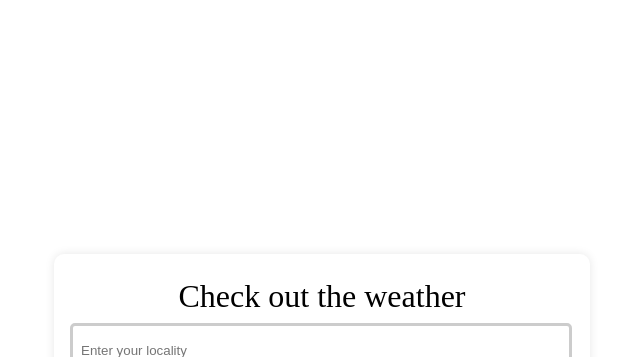
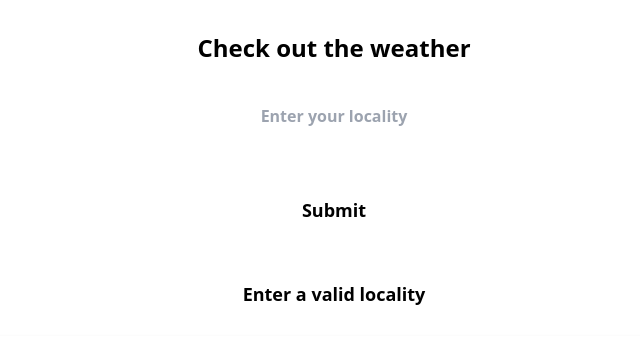
Before and after one commit to Ssn633/Weather-app, a Django app: page / in a window 1280 px wide. Shown: the top 357 px of the page, without its empty margins (318-958 px from the left). Run offline with Django 4.2, Linux system fonts and the light colour scheme; some libraries are stand-ins or nearby versions.

Commit message:
Update home.html

```diff
--- a/core/templates/core/home.html
+++ b/core/templates/core/home.html
@@ -6,95 +6,23 @@
     <meta http-equiv="X-UA-Compatible" content="IE=edge">
     <meta name="viewport" content="width=device-width, initial-scale=1.0">
     <title>Weather</title>
-    <style>
-        body {
-            background-color: #ffffff;
-            font-family: 'Times New Roman', Times, serif;
-        }
-
-        .container {
-            width: 100%;
-            height: 100vh;
-            display: flex;
-            flex-direction: column;
-            justify-content: center;
-            align-items: center;
-        }
-
-        h1 {
-            font-size: 2rem;
-            font-weight: 500;
-            margin-bottom: 0.5rem;
-            margin-top: 0.5rem;
-        }
-
-        form {
-            display: flex;
-            flex-direction: column;
-            justify-content: center;
-            align-items: center;
-        }
-
-        input[type="text"] {
-            width: 30rem;
-            height: 2rem;
-            border: 3px solid #ccc;
-            border-radius: 5px;
-            padding: 0.5rem;
-            margin-bottom: 1rem;
-        }
-
-        input[type="submit"] {
-            width: 31.5rem;
-            height: 3rem;
-            padding: 0.5rem;
-            color: #ffffff;
-            background-color: #000000;
-            border: 1px solid rgb(0, 0, 0);
-            border-radius: 5px;
-            cursor: pointer;
-        }
-
-        input[type="submit"]:hover {
-            background-color: rgb(58, 52, 52);
-        }
-
-        .inpf {
-            background-color: #fff;
-            padding: 1rem;
-            border-radius: 10px;
-            box-shadow: 0 0 10px 0 rgba(0, 0, 0, 0.1);
-            display: flex;
-            flex-direction: column;
-            justify-content: center;
-            align-items: center;
-        }
-
-        .weather {
-            background-color: #fff;
-            padding: 0.5rem;
-            border-radius: 10px;
-            box-shadow: 0 0 10px 0 rgba(0, 0, 0, 0.1);
-            display: flex;
-            flex-direction: column;
-            justify-content: center;
-            align-items: center;
-        }
-    </style>
+    <link rel="icon" type="image/x-icon" href="https://github.com/Ssn633/Portfolio/blob/main/Imgs/Favicon.png">
+    <script src="https://cdn.tailwindcss.com">
+    </script>
 </head>
 
-<body>
-    <div class="container">
-        <div class="inpf">
-            <h1>Check out the weather</h1>
+<body class="dark:bg-gray-200 font-bold grid m-3 p-4 text-center justify-center mt-3 md:text-base sm:text-sm sm:mt-0 rounded-lg">
+    <div class="container dark:bg-gray-900 font-bold grid m-3 p-4 text-center justify-center md:text-base sm:text-sm sm:mt-0 rounded-lg">
+        <div class="inpf font-bold grid items-center justify-center mt-3 font-bold dark:text-gray-100 sm:mt-0">
+            <h1 class="md:text-xl sm:text-lg lg:text-2xl">Check out the weather</h1><br>
             <form method="GET">
                 <lable for="place">
-                    <input type="text" id='place' value="{{request.GET.place}}" name="place" placeholder="Enter your locality"><br>
+                    <input type="text" id='place' value="{{request.GET.place}}" name="place" placeholder="Enter your locality" class="dark:bg-gray-600 dark:text-gray-900 font-bold grid m-3 p-4 text-center justify-center mt-3 md:text-base sm:text-sm sm:mt-0 rounded-lg"><br>
                     </label>
-                    <input type="submit" value="Submit">
+                    <input type="submit" value="Submit" class="dark:text-gray-900 dark:bg-gray-600 font-bold p-4 text-center justify-center mt-3 md:text-lg sm:text-base sm:mt-0 rounded-lg">
             </form>
-        </div><br><br>
-        <div class="weather">
+        </div><br>
+        <div class="weather dark:bg-gray-600 dark:text-gray-900 font-bold grid m-3 p-4 text-center justify-center mt-3 md:text-lg sm:text-base sm:mt-0 rounded-lg">
             {% if weather %}
             <h2>Weather in {{ weather.region }}</h2>
             <p>Temperature: {{ weather.temp }}</p>
@@ -103,6 +31,18 @@
             <h1>Enter a valid locality</h1>
             {% endif %}
         </div>
+        <footer id="Contact" class="p-4  items-center rounded-lg shadow md:flex md:items-center md:justify-between md:p-6 dark:bg-gray-900">
+            <span class="flex flex-wrap items-center justify-center mt-3 text-sm text-gray-500 dark:text-gray-400 sm:mt-0">Made with 🫰 by Swamynath
+            </span>
+
+            <span class="flex flex-wrap items-center justify-center ml-3 mt-3 space-x-3 sm:space-x-2 md:space-x-2 text-sm text-gray-500 dark:text-gray-400 sm:mt-0">
+               <a href="https://www.hackerrank.com/swamynath633"><img src="./Imgs/icons8-hackerrank-32.png" class="text-base"></a>
+               <a href="https://github.com/Ssn633"><img src="./Imgs/icons8-github-32.png" class="text-base"></a>
+                <a href="https://www.linkedin.com/in/swamynath-s-5139b2191/"><img src="./Imgs/icons8-linkedin-2-32.png" class="text-base"></a>
+                <a href="swamynath633@gmail.com"><img src="./Imgs/icons8-gmail-logo-32.png" class="text-base"></a>
+                <a href="https://t.me/S_n_633"><img src="./Imgs/icons8-telegram-app-32.png" class="text-base"></a>
+            </span>
+        </footer>
     </div>
 </body>
 
```
